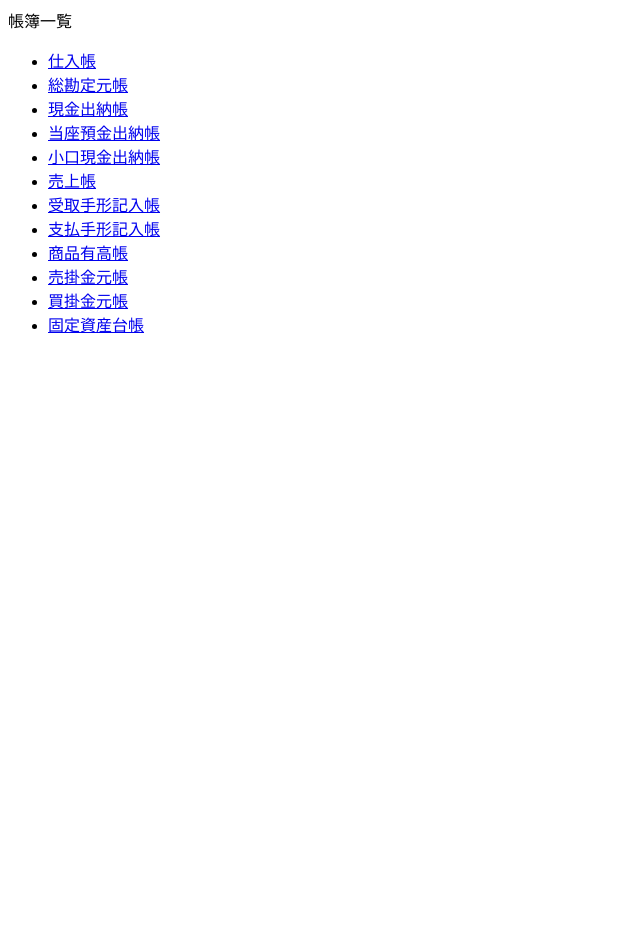
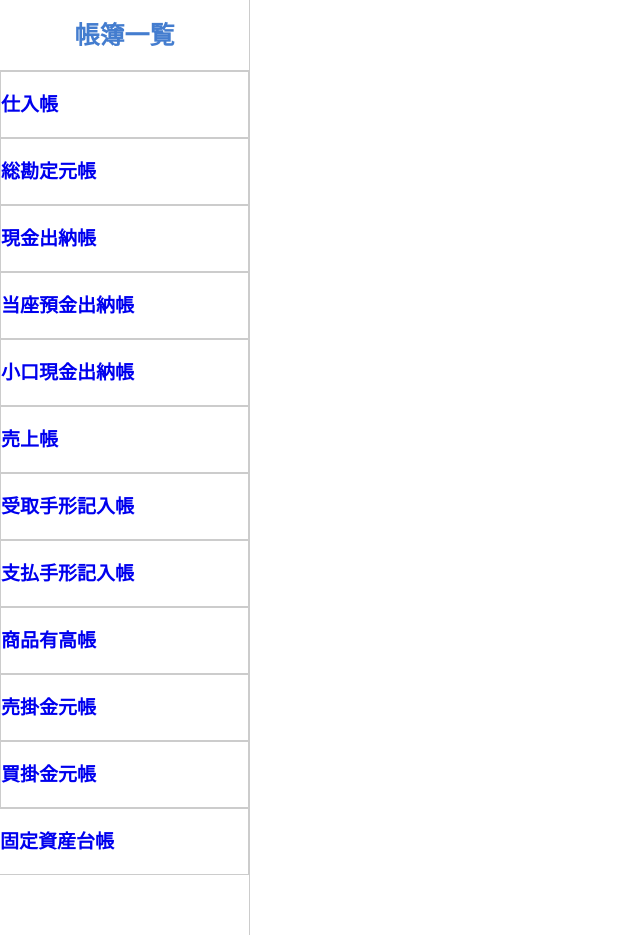
Before and after one commit to WaitShimizu/EZTaxCraft_flask, a Flask app: page /mypage in a window 1280 px wide. Shown: the whole page, without its empty margins (0-640 px from the left). Run offline with Flask 3, Linux system fonts and the light colour scheme.

Commit message:
サイドバー追加

```diff
--- a/app/static/css/mypage.css
+++ b/app/static/css/mypage.css
@@ -0,0 +1,54 @@
+@charset "UTF-8";
+
+* {
+    font-family: Arial, sans-serif;
+    margin: 0;
+    padding: 0;
+    box-sizing: border-box;
+    list-style: none;
+    text-decoration: none;
+}
+
+.sidebar {
+    position: fixed;
+    left: 0;
+    top: 0;
+    background: #fff;
+    width: 250px;
+    height: 100%;
+    border-right: 1px solid #ccc;
+}
+
+.sidebar header {
+    font-size: 25px;
+    font-weight: bold;
+    text-align: center;
+    line-height: 70px;
+    color: #447dcf;
+    background: #fff;
+    /* テキスト選択を無効にする */
+    user-select: none;
+    border-bottom: 1px solid #ccc;
+}
+
+.sidebar ul a {
+    font-size: 19px;
+    font-weight: bold;
+    display: block;
+    height: 100%;
+    width: 100%;
+    line-height: 65px;
+    /* 枠線を追加 */
+    border: 1px solid #ccc;
+    transition: .4s;
+}
+
+/* 最後のリストアイテムには枠線を適用しない */
+.sidebar ul li:last-child a {
+    border-left: none;
+}
+
+.sidebar li:hover {
+	opacity: .7;
+    background: #447dcf;
+}
--- a/app/templates/mypage.html
+++ b/app/templates/mypage.html
@@ -9,11 +9,12 @@
         <title>マイページ</title>
     </head>
     <body>
-        <div class="sidebar"></div>
-        <header>帳簿一覧</header>
-        <ul id="accounting">
-            <!-- JavaScriptでリスト項目が追加 -->
-        </ul>
+        <div class="sidebar">
+            <header>帳簿一覧</header>
+            <ul id="accounting">
+                <!-- JavaScriptでリスト項目が追加 -->
+            </ul>
+        </div>
         <script src="./static/js/mypage.js"></script>
     </body>
 </html>
```
